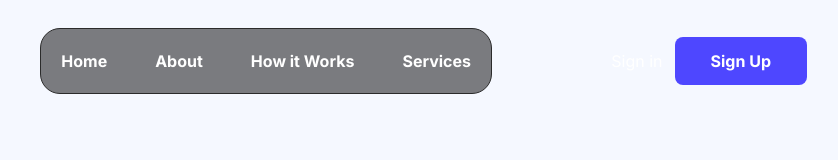
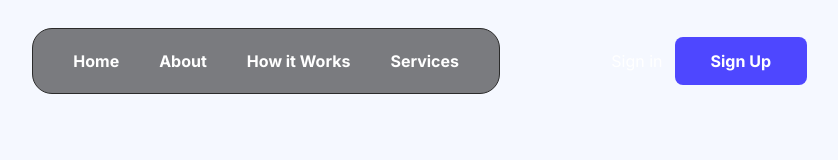
Before and after one commit to bos-code/fast-ui, a website built with Vite: page index.html in a window 1280 px wide. Shown: the whole page, without its empty margins (361-1199 px from the left). Built offline with nearby package versions, Linux system fonts and the light colour scheme.

Commit message:
Refactor nav-links and btn styles for improved layout and padding

```diff
--- a/src/input.css
+++ b/src/input.css
@@ -14,7 +14,7 @@ nav {
 }
 
 .nav-links {
-  @apply flex items-center gap-12 p-5 rounded-[20px] text-base font-bold;
+  @apply flex items-center p-5 rounded-[20px] text-base font-bold;
   background: rgba(0, 0, 0, 0.5);
   border: 1px solid var(--Stroke, #2B2B2B)
 }
@@ -22,6 +22,7 @@ nav {
   @apply flex items-center gap-3;
 }
 .btn{
+    padding: 10px 20px;transform: matrix(1);
     transition: all 0.3s ease-in-out;
 }
 
```
